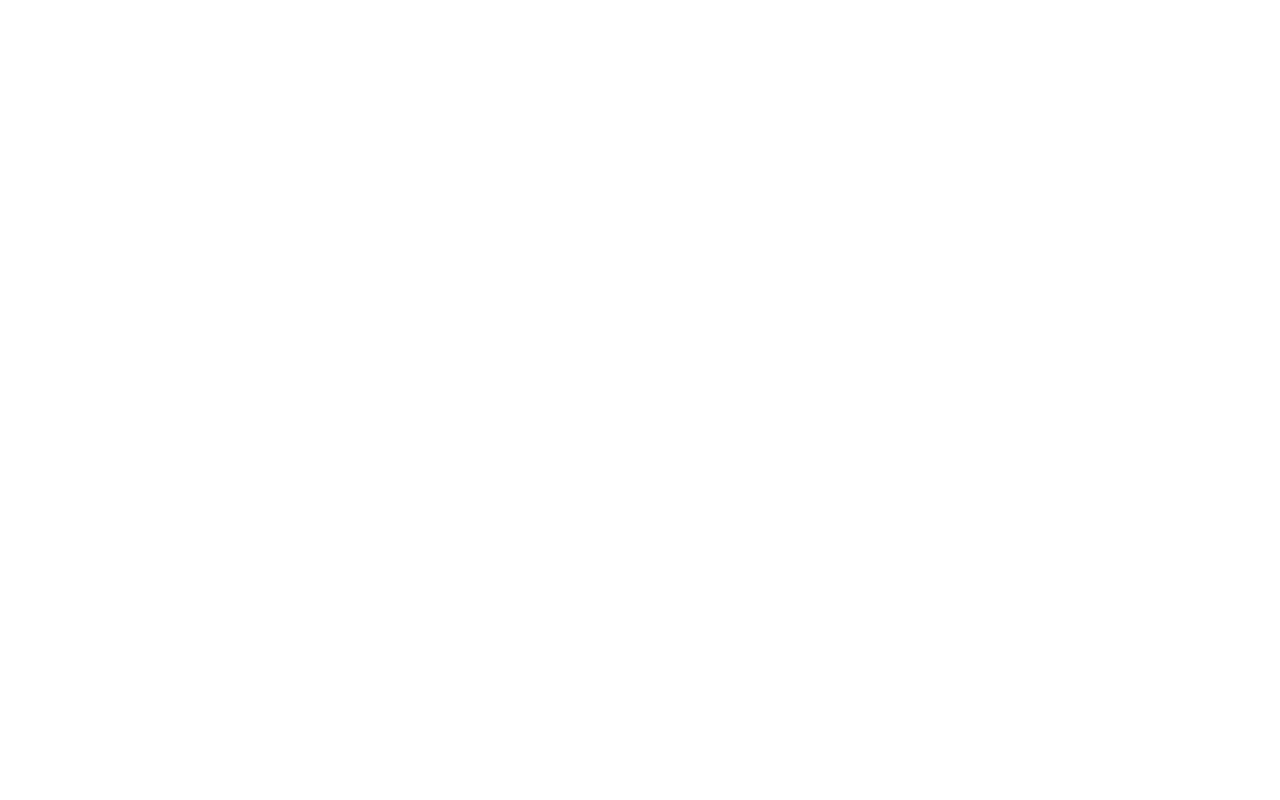
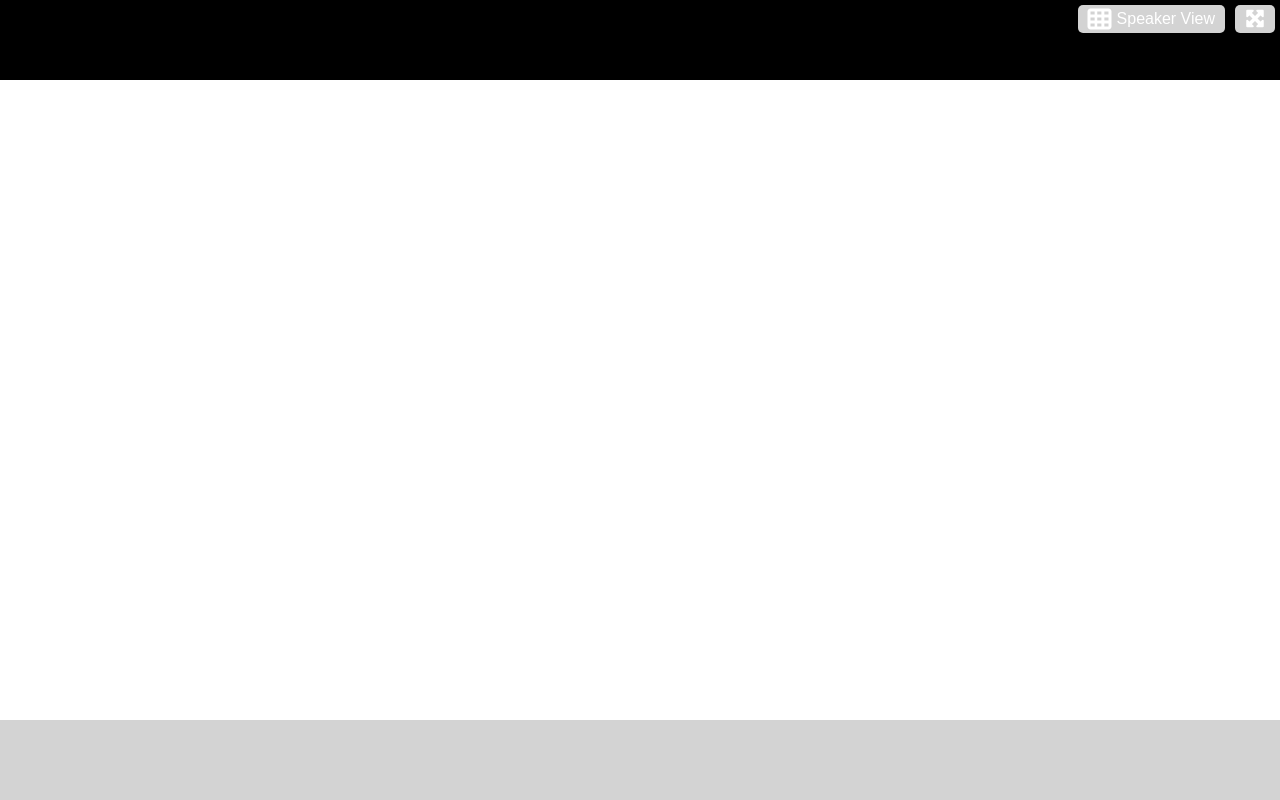
Before and after one commit to PasqualeDiMatteo/html-css-zoom, a plain HTML site: page index.html in a window 1280 px wide. Drawn offline with Linux system fonts and the light colour scheme.

Commit message:
added header

```diff
--- a/css/style.css
+++ b/css/style.css
@@ -8,7 +8,63 @@
     max-width: 1400px;
     margin: 0 auto;
 }
-
+/* generic */
 body{
     font-family: sans-serif;
+    padding-top: 100px;
 }
+
+a{
+    color: white;
+    text-decoration: none;
+}
+
+/* Header */
+
+header{
+    height: 80px;
+    background-color: black;
+    position: fixed;
+    top: 0;
+    left: 0;
+    right: 0;
+    z-index: 1;
+}
+
+.view-bar{
+    display: flex;
+    justify-content: flex-end;
+    padding: 5px;
+}
+
+.speaker-view, .full-screen-view {
+    background-color: lightgrey;
+    margin-left: 10px;
+    padding: 5px 10px;
+    border-radius: 5px;
+}
+
+.fa-table-cells{
+    margin-right: 5px;
+    vertical-align: middle;
+}
+
+/* main */
+
+main{
+    height: calc(100vh - 160vh);
+}
+
+
+/* footer */
+
+footer{
+    height: 80px;
+    background-color: lightgray;
+    position: fixed;
+    bottom: 0;
+    left: 0;
+    right: 0;
+}
+
+/* utility */
--- a/index.html
+++ b/index.html
@@ -15,6 +15,20 @@
 
 <body>
 
+    <!-- Header -->
+
+    <header>
+        <div class="view-bar">
+            <div class="speaker-view">
+                <a href="#"><i class="fas fa-table-cells fa-xl" style="color: #fff;"></i>Speaker View</a>
+            </div>
+            <div class="full-screen-view">
+                <a href="#"><i class="fa-solid fa-maximize fa-lg" style="color: #ffffff;"></i></a>
+            </div>
+        </div>
+    </header>
+    <main></main>
+    <footer></footer>
 </body>
 
 </html>
```
